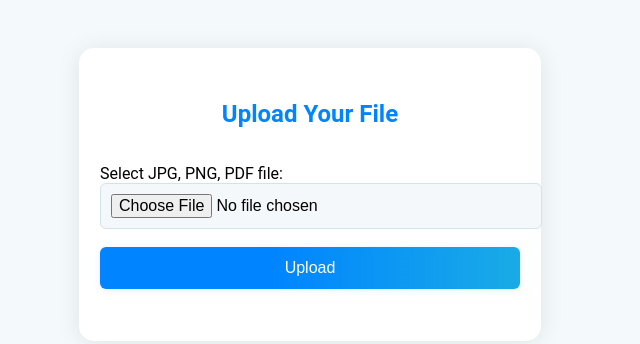
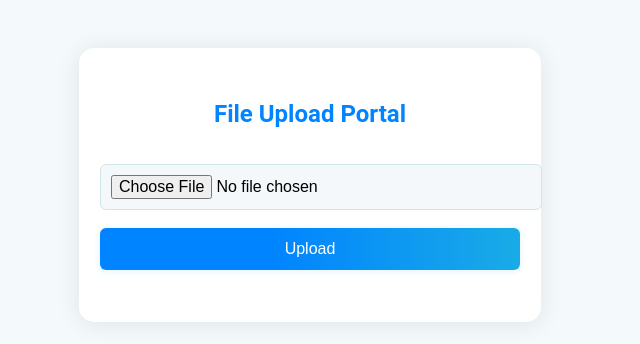
Before and after one commit to AR2908/print_service, a website: page public/index.html in a window 1280 px wide. Shown: the whole page, without its empty margins (330-970 px from the left). Drawn offline with Linux system fonts and the light colour scheme.

Commit message:
Update index.html

```diff
--- a/public/index.html
+++ b/public/index.html
@@ -1,20 +1,19 @@
 <!DOCTYPE html>
 <html lang="en">
 <head>
-    <meta charset="UTF-8">
-    <title>File Upload Portal</title>
-    <meta name="viewport" content="width=device-width, initial-scale=1">
-    <link rel="stylesheet" href="style.css">
+  <meta charset="UTF-8">
+  <title>File Upload Portal</title>
+  <meta name="viewport" content="width=device-width,initial-scale=1">
+  <link rel="stylesheet" href="style.css">
 </head>
 <body>
   <div class="upload-container">
-    <h2>Upload Your File</h2>
-    <form id="uploadForm" enctype="multipart/form-data">
-      <label>Select JPG, PNG, PDF file:</label><br>
-      <input type="file" name="file" id="fileInput" accept=".jpg,.jpeg,.png,.pdf" required>
-      <button type="submit">Upload</button>
+    <h2>File Upload Portal</h2>
+    <form id="uploadForm">
+      <input type="file" id="fileInput" name="file" />
+      <button type="submit" class="btn">Upload</button>
     </form>
-    <div class="msg" id="msg"></div>
+    <div id="msg"></div>
   </div>
   <script src="script.js"></script>
 </body>
```
